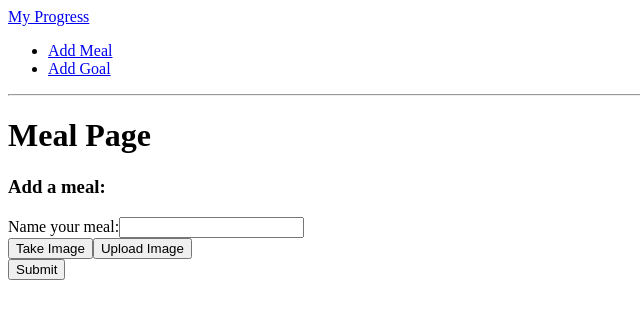
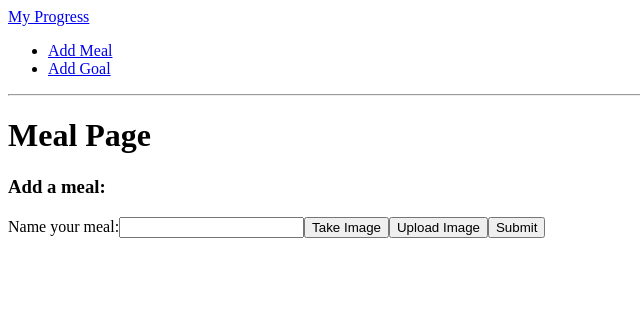
Before and after one commit to jscheckn/team3project, a React (Vite) app: page /addMeal in a window 1280 px wide. Shown: the top 318 px of the page, without its empty margins (0-640 px from the left). Built offline with nearby package versions, Linux system fonts and the light colour scheme.

Commit message:
Remove an extra form tag on the meal submission page
This causes DOM validation errors in my testing - and there aren't any inputs to this extra form anyway.

```diff
--- a/src/pages/addMeal.tsx
+++ b/src/pages/addMeal.tsx
@@ -45,14 +45,12 @@ export default function AddMeal() {
           onChange={handleChange}
         />
         {/* upload or take photo */}
-      <form id="TakeOrUpload">
         <button id="TakePhoto" onClick={handleTakePhoto}>
           Take Image
         </button>
         <button id="UploadPhoto" onClick={handleUploadPhoto}>
           Upload Image
         </button>
-      </form>
 
       {uploadMode === 'webcam' && (
         <div className="photo">
```
